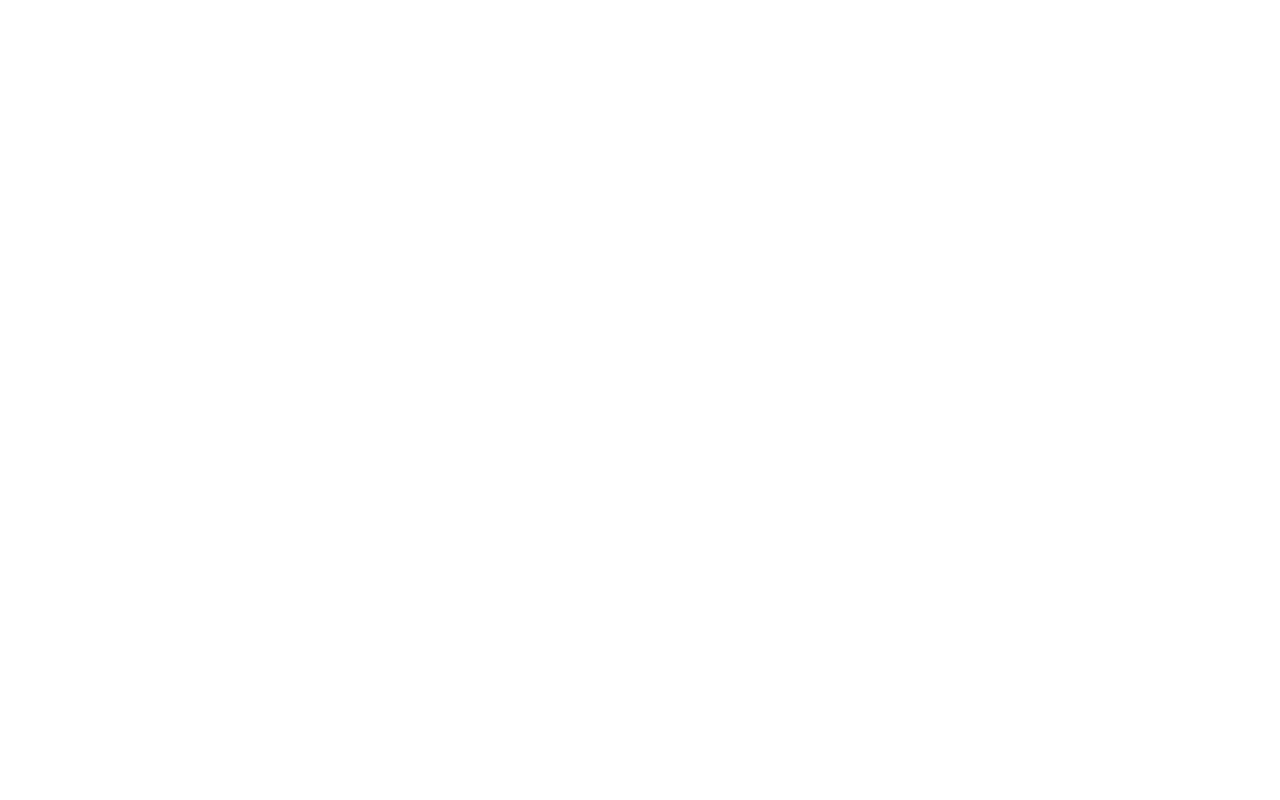
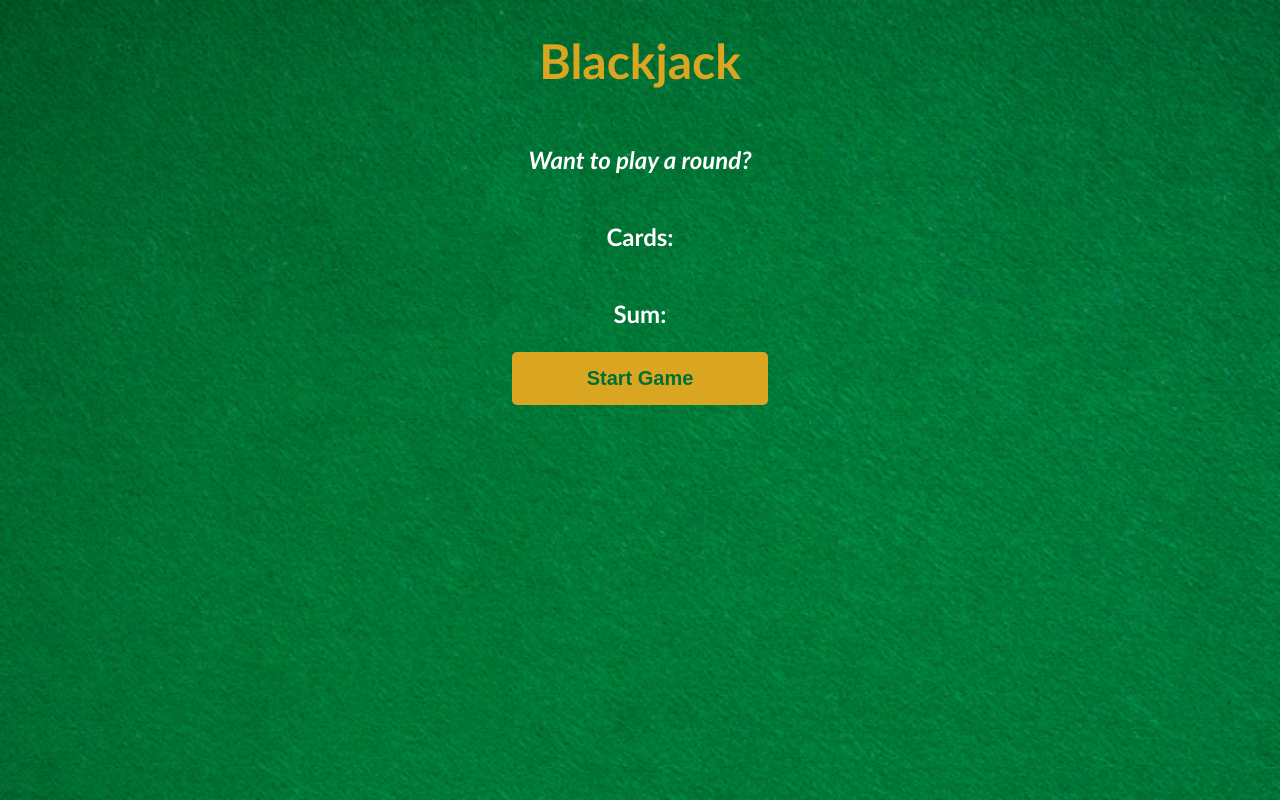
Before and after one commit to ImLJS/100DaysOfCode, a plain HTML site: page Day 8 - Blackjack/index.html in a window 1280 px wide. Drawn offline with Linux system fonts and the light colour scheme.

Commit message:
Day 8 - Blackjack Game

```diff
--- a/Day 8 - Blackjack/index.html
+++ b/Day 8 - Blackjack/index.html
@@ -10,6 +10,12 @@
 </head>
 <body>
 
+    <h1>Blackjack</h1>
+    <p id="message-el">Want to play a round?</p>
+    <p>Cards:</p>
+    <p>Sum:</p>
+
+    <button id="start-btn" onclick="startGame()">Start Game</button>
 
     <script src="script.js"></script>
 </body>
--- a/Day 8 - Blackjack/script.js
+++ b/Day 8 - Blackjack/script.js
@@ -0,0 +1,21 @@
+let firstCard = 10
+let secondCard = 4
+let sum = firstCard + secondCard
+let hasBlackJack = false
+let isAlive = true
+let message = ""
+
+
+function startGame(){
+
+    if (sum <= 20) {
+        message = "Do you want to draw a new card? 🙂"
+    } else if (sum === 21) {
+        message = "Wohoo! You've got Blackjack! 🥳"
+        hasBlackJack = true
+    } else {
+        message = "You're out of the game! 😭"
+        isAlive = false
+    }
+    console.log(message)
+}
--- a/Day 8 - Blackjack/style.css
+++ b/Day 8 - Blackjack/style.css
@@ -0,0 +1,32 @@
+body {
+    margin: 0;
+    padding: 0;
+    font-family: 'Trebuchet MS', 'Lucida Sans Unicode', 'Lucida Grande', 'Lucida Sans', Arial, sans-serif;
+    background: url(images/table.png);
+    background-size: cover;
+    display: flex;
+    flex-direction: column;
+    align-items: center;
+    color: white;
+    font-weight: bold;
+    font-size: x-large;
+}
+
+h1 {
+    color: goldenrod;
+}
+
+#message-el {
+    font-style: italic;
+}
+
+#start-btn{
+    background-color: goldenrod;
+    padding: 15px 75px;
+    border: none;
+    color: #016f32;
+    font-weight: bold;
+    font-size: 20px;
+    border-radius: 5px;
+    cursor: pointer;
+}
```
Also changed, not shown: Day 8 - Blackjack/images/table.png (added).
